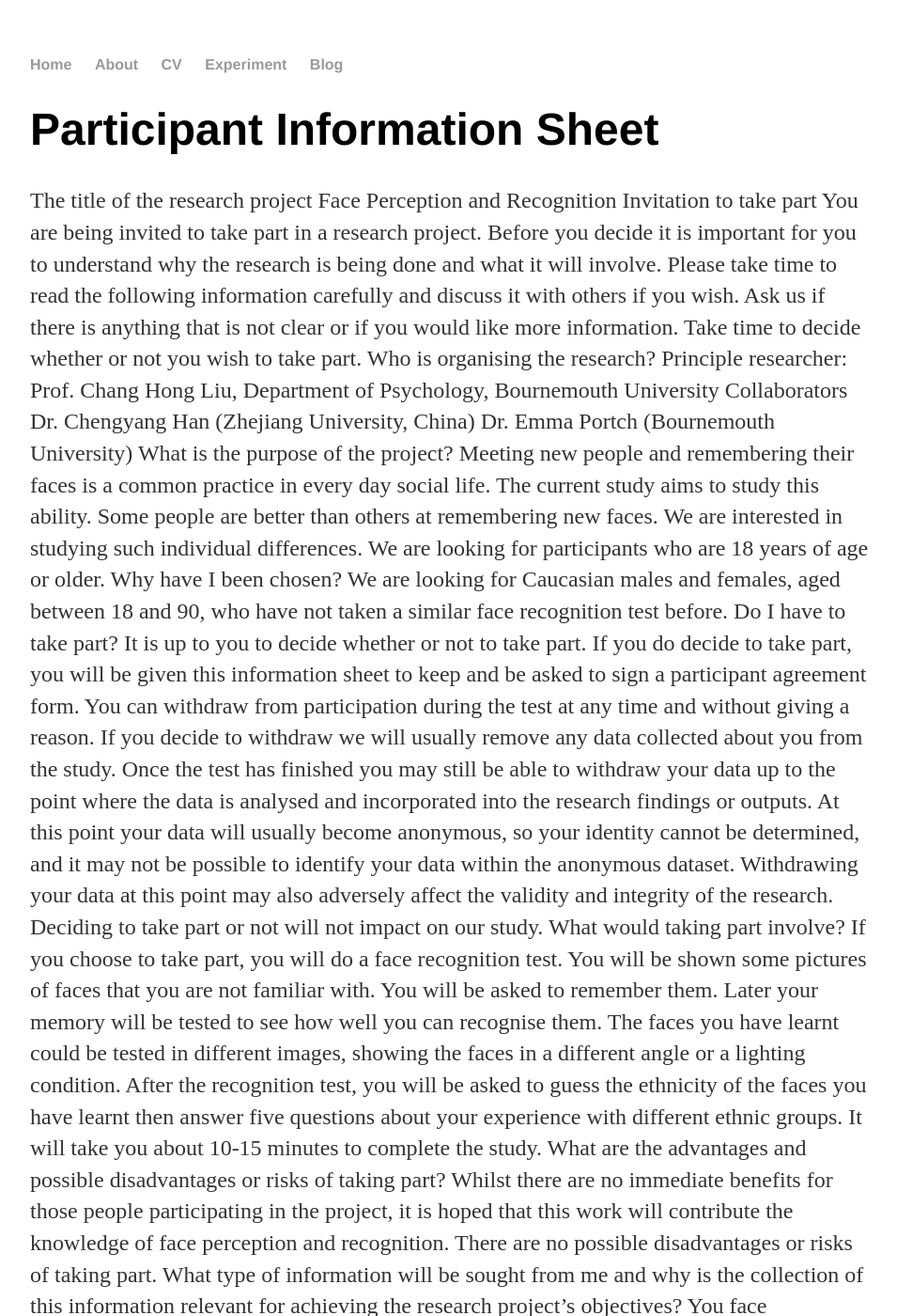
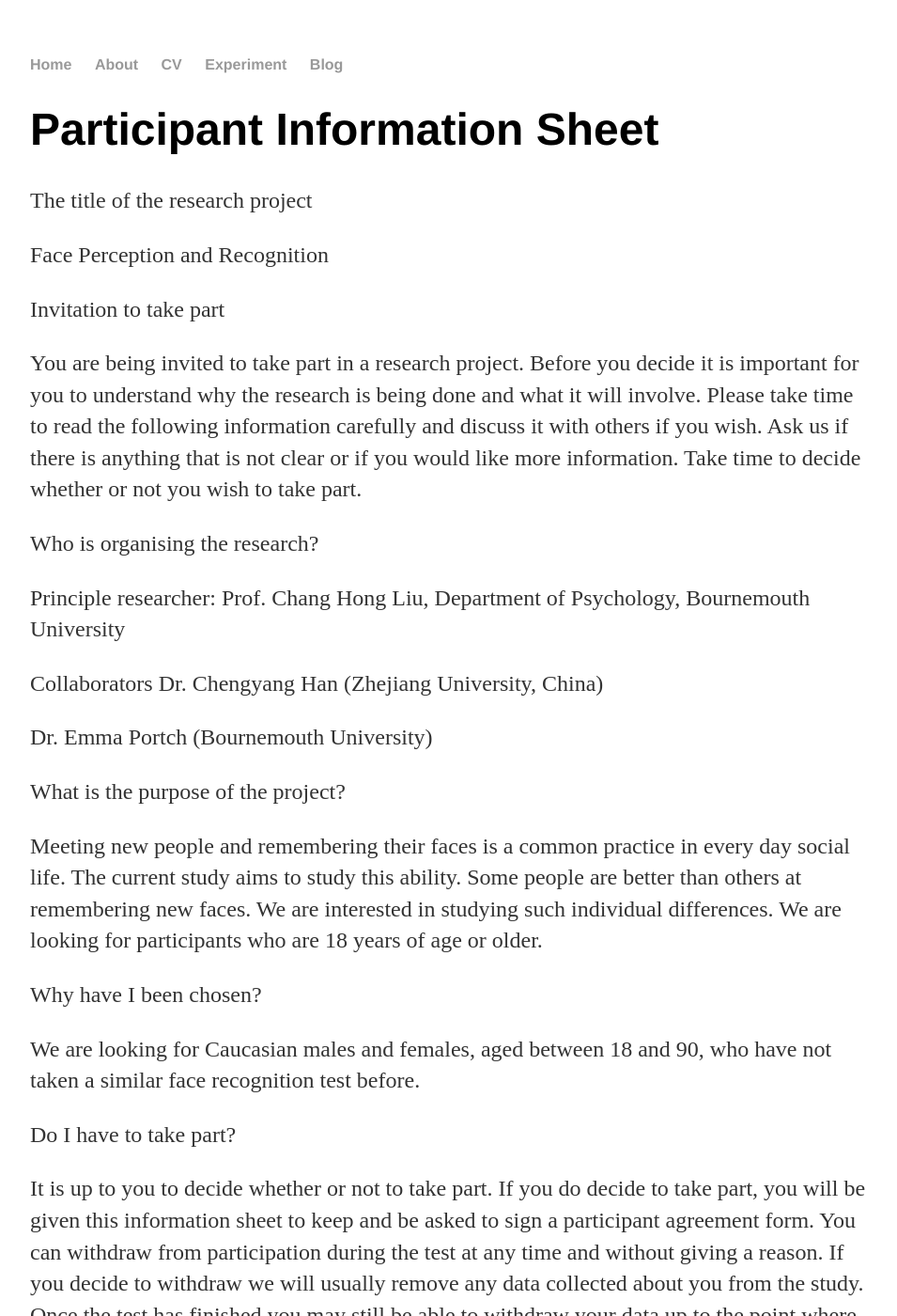
Before and after one commit to chengyanghan/chengyanghan.github.io, a Jekyll site: the page built from experiment/cfmt/index.html, in a window 1280 px wide and 1400 px high. Shown: the whole window at 94% size, without its empty margins (160-1115 px from the left). Built offline with Jekyll 4.4.1, drawn with Linux system fonts in a browser that asks for light colours; some of the changed text lies outside the part shown.

Commit message:
Update index.html

```diff
--- a/experiment/cfmt/index.html
+++ b/experiment/cfmt/index.html
@@ -4,82 +4,121 @@ title: Chengyang Han
 ---
 <div class="blurb">
 	<h1>Participant Information Sheet</h1>
-	<p>
-The title of the research project
-
-Face Perception and Recognition
-
-Invitation to take part
+	<p>The title of the research project </p>
 
 
-You are being invited to take part in a research project. Before you decide it is important for you to understand why the research is being done and what it will involve. Please take time to read the following information carefully and discuss it with others if you wish. Ask us if there is anything that is not clear or if you would like more information. Take time to decide whether or not you wish to take part.
-
-Who is organising the research?
-
-Principle researcher: 	Prof. Chang Hong Liu, Department of Psychology, Bournemouth University
-Collaborators	Dr. Chengyang Han (Zhejiang University, China)
-Dr. Emma Portch (Bournemouth University)
-
-What is the purpose of the project?
-
-Meeting new people and remembering their faces is a common practice in every day social life. The current study aims to study this ability. Some people are better than others at remembering new faces. We are interested in studying such individual differences. We are looking for participants who are 18 years of age or older.
-
-Why have I been chosen?
-
-We are looking for Caucasian males and females, aged between 18 and 90, who have not taken a similar face recognition test before.
-
-Do I have to take part?
-
-It is up to you to decide whether or not to take part. If you do decide to take part, you will be given this information sheet to keep and be asked to sign a participant agreement form.  You can withdraw from participation during the test at any time and without giving a reason.  If you decide to withdraw we will usually remove any data collected about you from the study.  Once the test has finished you may still be able to withdraw your data up to the point where the data is analysed and incorporated into the research findings or outputs. At this point your data will usually become anonymous, so your identity cannot be determined, and it may not be possible to identify your data within the anonymous dataset.  Withdrawing your data at this point may also adversely affect the validity and integrity of the research.  Deciding to take part or not will not impact on our study.
-
-What would taking part involve?
-
-If you choose to take part, you will do a face recognition test. You will be shown some pictures of faces that you are not familiar with. You will be asked to remember them. Later your memory will be tested to see how well you can recognise them. The faces you have learnt could be tested in different images, showing the faces in a different angle or a lighting condition. After the recognition test, you will be asked to guess the ethnicity of the faces you have learnt then answer five questions about your experience with different ethnic groups. It will take you about 10-15 minutes to complete the study.
-
-What are the advantages and possible disadvantages or risks of taking part?
-
-Whilst there are no immediate benefits for those people participating in the project, it is hoped that this work will contribute the knowledge of face perception and recognition. There are no possible disadvantages or risks of taking part.
-
-What type of information will be sought from me and why is the collection of this information relevant for achieving the research project’s objectives?
-
-You face recognition accuracy will be recorded. This will help us understand how people’s face recognition memory vary from each other, which is a main objective of our research.
-
-Will I be recorded, and how will the recorded media be used?
-
-No audio or video recordings of your activities will be made during this research.
-
-How will my information be kept?
-
-All the information we collect about you during the course of the research will be kept strictly in accordance with current data protection legislation.  Research is a task that we perform in the public interest, as part of our core function as a university.  Bournemouth University (BU) is a Data Controller of your information, which means that we are responsible for looking after your information and using it appropriately.  BU’s Research Participant Privacy Notice sets out more information about how we fulfil our responsibilities as a data controller and about your rights as an individual under the data protection legislation.  We ask you to read this Notice so that you can fully understand the basis on which we will process your information.
-
-Publication
-You will not be able to be identified in any external reports or publications about the research without your specific consent*.   Otherwise your information will only be included in these materials in an anonymous form, i.e. you will not be identifiable.
-
-Research results may be published in scientific journals.
-
-Security and access controls
-BU will hold the information we collect about you in hard copy in a secure location and on a BU password protected secure network where held electronically.
-
-Except where it has been anonymised your personal information will be accessed and used only by appropriate, authorised individuals and when this is necessary for the purposes of the research or another purpose identified in the Privacy Notice. This may include giving access to BU staff or others responsible for monitoring and/or audit of the study, who need to ensure that the research is complying with applicable regulations.
-
-Sharing and further use of your personal information
-As well as BU staff and the BU student(s) working on the research project, we may also need to share personal information in non-anonymised for with Dr. Chengyang Han at Zhejiang University in China who may need to access the data because he is our external collaborator, who will work on the same project.
-
-Retention of your data
-All personal data collected for the purposes of this study will be held for one year from the date of publication of the research.  Although published research outputs are anonymised, we need to retain underlying data collected for the study in a non-anonymised form for a certain period to enable the research to be audited and/or to enable the research findings to be verified.
-
-Contact for further information
-
-If you have any questions or would like further information, please contact Prof. Chang Hong Liu (liuc@bournemouth.ac.uk)
-
-In case of complaints
-Any concerns about the study should be directed to Prof. Chang Hong Liu (liuc@bournemouth.ac.uk).  If you concerns have not been answered by Prof. Chang Hong Liu, you should contact the Deputy Dean for Research & Professional Practice, Professor Tiantian Zhang, Faculty of Science and Technology, Bournemouth University by email to researchgovernance@bournemouth.ac.uk.
+<p>Face Perception and Recognition </p>
 
 
-Finally
+<p>Invitation to take part </p>
 
-If you decide to take part, you will be given a copy of the information sheet and a signed participant agreement form to keep.
 
-Thank you for considering taking part in this research project.
-</p>
+
+<p>You are being invited to take part in a research project. Before you decide it is important for you to understand why the research is being done and what it will involve. Please take time to read the following information carefully and discuss it with others if you wish. Ask us if there is anything that is not clear or if you would like more information. Take time to decide whether or not you wish to take part. </p>
+
+
+<p>Who is organising the research? </p>
+
+
+<p>Principle researcher: 	Prof. Chang Hong Liu, Department of Psychology, Bournemouth University </p>
+
+<p>Collaborators	Dr. Chengyang Han (Zhejiang University, China) </p>
+
+<p>Dr. Emma Portch (Bournemouth University) </p>
+
+
+<p>What is the purpose of the project? </p>
+
+
+<p>Meeting new people and remembering their faces is a common practice in every day social life. The current study aims to study this ability. Some people are better than others at remembering new faces. We are interested in studying such individual differences. We are looking for participants who are 18 years of age or older. </p>
+
+
+<p>Why have I been chosen? </p>
+
+
+<p>We are looking for Caucasian males and females, aged between 18 and 90, who have not taken a similar face recognition test before. </p>
+
+
+<p>Do I have to take part? </p>
+
+
+<p>It is up to you to decide whether or not to take part. If you do decide to take part, you will be given this information sheet to keep and be asked to sign a participant agreement form.  You can withdraw from participation during the test at any time and without giving a reason.  If you decide to withdraw we will usually remove any data collected about you from the study.  Once the test has finished you may still be able to withdraw your data up to the point where the data is analysed and incorporated into the research findings or outputs. At this point your data will usually become anonymous, so your identity cannot be determined, and it may not be possible to identify your data within the anonymous dataset.  Withdrawing your data at this point may also adversely affect the validity and integrity of the research.  Deciding to take part or not will not impact on our study. </p>
+
+
+<p>What would taking part involve? </p>
+
+
+<p>If you choose to take part, you will do a face recognition test. You will be shown some pictures of faces that you are not familiar with. You will be asked to remember them. Later your memory will be tested to see how well you can recognise them. The faces you have learnt could be tested in different images, showing the faces in a different angle or a lighting condition. After the recognition test, you will be asked to guess the ethnicity of the faces you have learnt then answer five questions about your experience with different ethnic groups. It will take you about 10-15 minutes to complete the study. </p>
+
+
+<p>What are the advantages and possible disadvantages or risks of taking part? </p>
+
+
+<p>Whilst there are no immediate benefits for those people participating in the project, it is hoped that this work will contribute the knowledge of face perception and recognition. There are no possible disadvantages or risks of taking part. </p>
+
+
+<p>What type of information will be sought from me and why is the collection of this information relevant for achieving the research project’s objectives? </p>
+
+
+<p>You face recognition accuracy will be recorded. This will help us understand how people’s face recognition memory vary from each other, which is a main objective of our research. </p>
+
+
+<p>Will I be recorded, and how will the recorded media be used? </p>
+
+
+<p>No audio or video recordings of your activities will be made during this research.  </p>
+
+
+<p>How will my information be kept? </p>
+
+
+<p>All the information we collect about you during the course of the research will be kept strictly in accordance with current data protection legislation.  Research is a task that we perform in the public interest, as part of our core function as a university.  Bournemouth University (BU) is a Data Controller of your information, which means that we are responsible for looking after your information and using it appropriately.  BU’s Research Participant Privacy Notice sets out more information about how we fulfil our responsibilities as a data controller and about your rights as an individual under the data protection legislation.  We ask you to read this Notice so that you can fully understand the basis on which we will process your information.  </p>
+
+
+<p>Publication </p>
+
+<p>You will not be able to be identified in any external reports or publications about the research without your specific consent*.   Otherwise your information will only be included in these materials in an anonymous form, i.e. you will not be identifiable.  </p>
+
+
+<p>Research results may be published in scientific journals. </p>
+
+
+<p>Security and access controls </p>
+
+<p>BU will hold the information we collect about you in hard copy in a secure location and on a BU password protected secure network where held electronically. </p>
+
+
+<p>Except where it has been anonymised your personal information will be accessed and used only by appropriate, authorised individuals and when this is necessary for the purposes of the research or another purpose identified in the Privacy Notice. This may include giving access to BU staff or others responsible for monitoring and/or audit of the study, who need to ensure that the research is complying with applicable regulations. </p>
+
+
+<p>Sharing and further use of your personal information </p>
+
+<p>As well as BU staff and the BU student(s) working on the research project, we may also need to share personal information in non-anonymised for with Dr. Chengyang Han at Zhejiang University in China who may need to access the data because he is our external collaborator, who will work on the same project. </p>
+
+
+<p>Retention of your data </p>
+
+<p>All personal data collected for the purposes of this study will be held for one year from the date of publication of the research.  Although published research outputs are anonymised, we need to retain underlying data collected for the study in a non-anonymised form for a certain period to enable the research to be audited and/or to enable the research findings to be verified. </p>
+
+
+<p>Contact for further information </p>
+
+
+<p>If you have any questions or would like further information, please contact Prof. Chang Hong Liu (liuc@bournemouth.ac.uk) </p>
+
+
+<p>In case of complaints </p>
+
+<p>Any concerns about the study should be directed to Prof. Chang Hong Liu (liuc@bournemouth.ac.uk).  If you concerns have not been answered by Prof. Chang Hong Liu, you should contact the Deputy Dean for Research & Professional Practice, Professor Tiantian Zhang, Faculty of Science and Technology, Bournemouth University by email to researchgovernance@bournemouth.ac.uk. </p>
+
+
+
+<p>Finally </p>
+
+
+<p>If you decide to take part, you will be given a copy of the information sheet and a signed participant agreement form to keep. </p>
+
+
+<p>Thank you for considering taking part in this research project. </p>
+
 </div><!-- /.blurb -->
```
